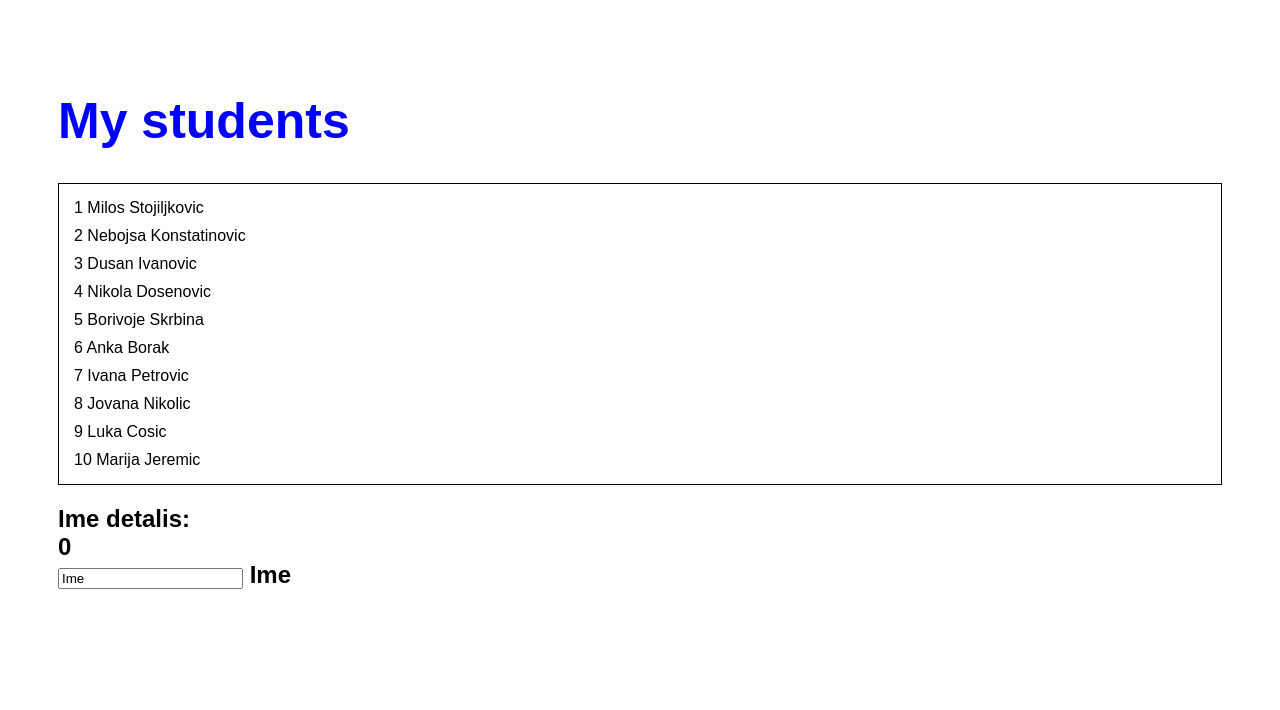
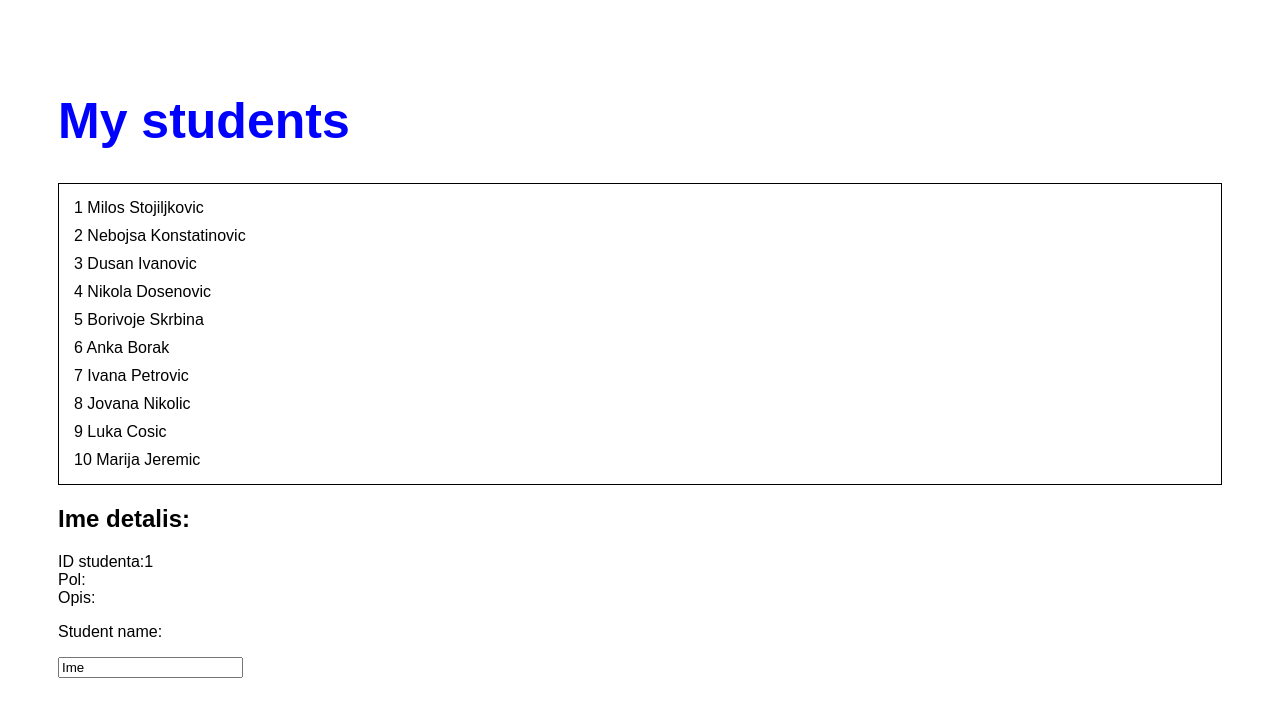
Before and after one commit to Nikola992/students, an Angular app: page / in a window 1280 px wide. Shown: the top 710 px of the page. Built offline with nearby package versions, Linux system fonts and the light colour scheme.

Commit message:
Added description and gender

```diff
--- a/src/app/mock-students.ts
+++ b/src/app/mock-students.ts
@@ -2,16 +2,16 @@ import { Student } from './student';
 
 
 export const STUDENTS: Student[] = [
-  { id: 1, name: 'Milos Stojiljkovic' },
-  { id: 2, name: 'Nebojsa Konstatinovic' },
-  { id: 3, name: 'Dusan Ivanovic' },
-  { id: 4, name: 'Nikola Dosenovic' },
-  { id: 5, name: 'Borivoje Skrbina' },
-  { id: 6, name: 'Anka Borak' },
-  { id: 7, name: 'Ivana Petrovic ' },
-  { id: 8, name: 'Jovana Nikolic ' },
-  { id: 9, name: 'Luka Cosic ' },
-  { id: 10,name: 'Marija Jeremic ' }
+  { id: 1, name: 'Milos Stojiljkovic', gender: "Muskog", description: 'Opis studenta' },
+  { id: 2, name: 'Nebojsa Konstatinovic' ,gender: "Muskog", description: 'Opis studenta'},
+  { id: 3, name: 'Dusan Ivanovic', gender: "Muskog", description: 'Opis studenta'},
+  { id: 4, name: 'Nikola Dosenovic', gender: "Muskog", description: 'Opis studenta'},
+  { id: 5, name: 'Borivoje Skrbina', gender: "Muskog", description: 'Opis studenta'},
+  { id: 6, name: 'Anka Borak', gender: "Zenskog pola", description: 'Opis studenta'},
+  { id: 7, name: 'Ivana Petrovic ', gender: "Zenskog  pola", description: 'Opis studenta'},
+  { id: 8, name: 'Jovana Nikolic ', gender: "Zenskog pola", description: 'Opis studenta'},
+  { id: 9, name: 'Luka Cosic ', gender: "Muskog", description: 'Opis studenta'},
+  { id: 10,name: 'Marija Jeremic ',gender: "Zenskog pola", description: 'Opis studenta' }
 
 
 ]
--- a/src/app/student.ts
+++ b/src/app/student.ts
@@ -1,4 +1,6 @@
 export class Student {
     id: number;
     name: string;
+    gender: string;
+    description: string;
 }
--- a/src/app/students/students.component.html
+++ b/src/app/students/students.component.html
@@ -11,13 +11,16 @@
 <div *ngIf='selectedStudent'>
   <h2>
     {{ selectedStudent.name }} detalis:
+  </h2>
       <div>
-        <div>{{selectedStudent.id}}</div>
-        <div>
+        <div>ID studenta:{{selectedStudent.id}}</div>
+        <div>Pol: {{selectedStudent.gender}}</div>
+        <div>Opis: {{selectedStudent.description}}</div>
+        <div><p>Student name:</p>
           <input type="text" [(ngModel)]="selectedStudent.name" >
-          {{selectedStudent.name}}
+
         </div>
       </div>
 
-  </h2>
+
 </div>
--- a/src/app/students/students.component.ts
+++ b/src/app/students/students.component.ts
@@ -13,12 +13,9 @@ import { STUDENTS } from '../mock-students';
 export class StudentsComponent implements OnInit {
 
 students = STUDENTS;
-selectedStudent: Student = { id: 0, name: 'Ime'};
-student: Student = {
-  id: 1,
-  name: 'Petar Petrovic'
-};
-// student = 'Petar Petrovic';
+selectedStudent: Student = { id: 1, name: 'Ime',gender: '', description: '' };
+
+
 onSelectedStudent(student) {
   this.selectedStudent = student;
 }
```
Also changed, not shown: src/app/students/students.component.css (+3 -4 lines).
